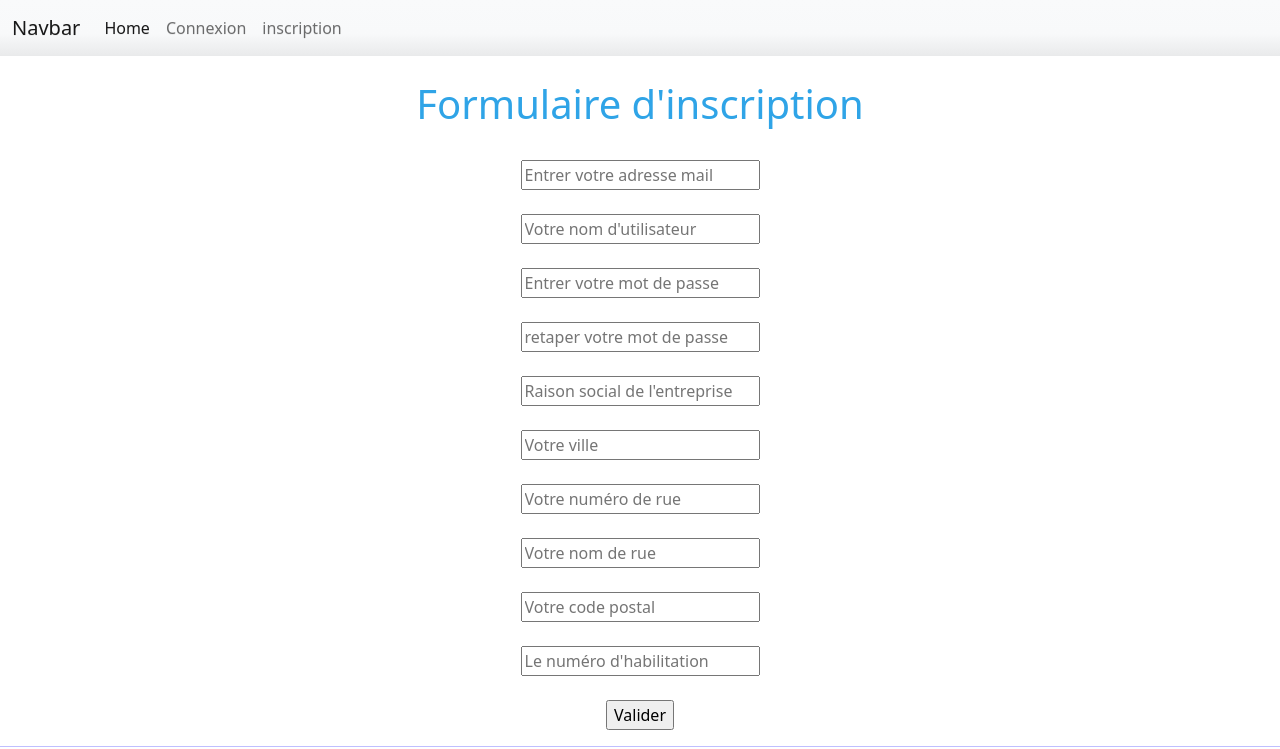
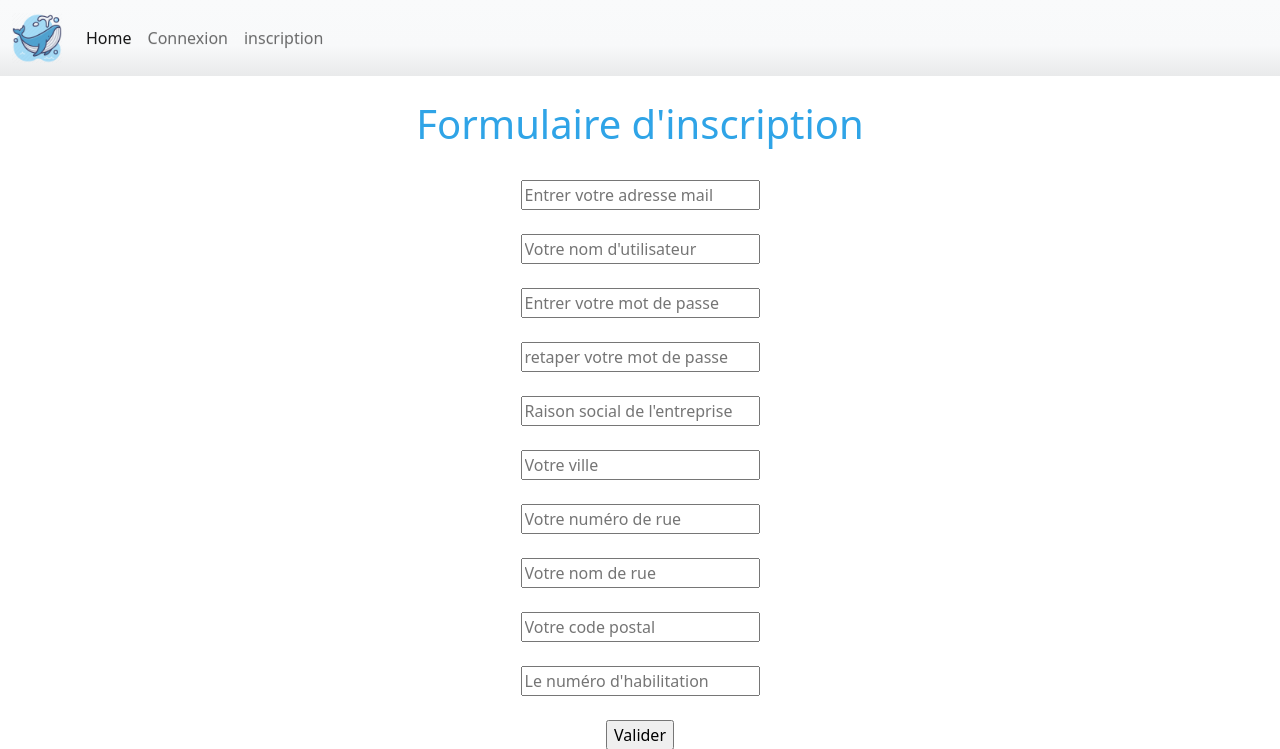
Before and after one commit to Aboubakr67/CONTEXTE_CRIEE, a CodeIgniter app: page /CONTEXTE_CRIEE/inscription in a window 1280 px wide. Shown: the top 749 px of the page. Run offline with CodeIgniter, Linux system fonts and the light colour scheme.

Commit message:
ajout logo menu

```diff
--- a/application/views/menu.php
+++ b/application/views/menu.php
@@ -35,7 +35,7 @@ defined('BASEPATH') OR exit('No direct script access allowed');
 
 <nav class="navbar navbar-expand-lg navbar-light bg-light">
   <div class="container-fluid">
-    <a class="navbar-brand" href="#">Navbar</a>
+    <a class="navbar-brand" href="#"><img src="<?php echo base_url().'image/baleine.png';?>" style="width:50px; height:50px;"></a>
     <button class="navbar-toggler" type="button" data-bs-toggle="collapse" data-bs-target="#navbarColor03" aria-controls="navbarColor03" aria-expanded="false" aria-label="Toggle navigation">
       <span class="navbar-toggler-icon"></span>
     </button>
```
Also changed, not shown: image/baleine.png (added).
